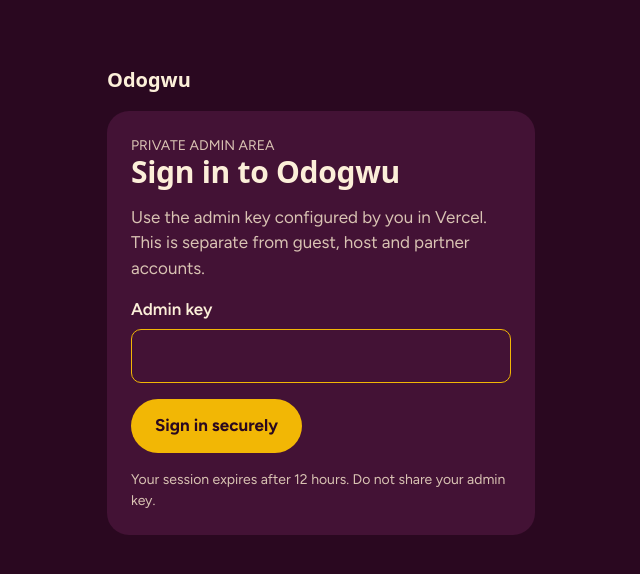
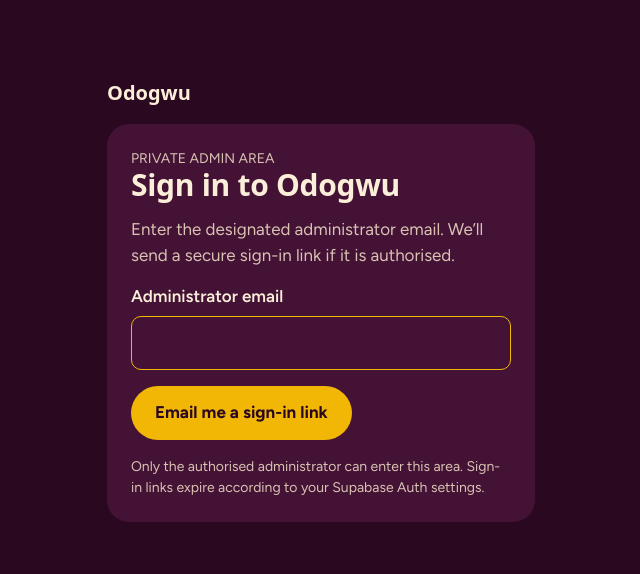
Before and after one commit to mcdavies4/odogwu, a Next.js app: page /admin/login in a window 1280 px wide. Shown: the top 574 px of the page, without its empty margins (319-959 px from the left). Built offline with nearby package versions, Linux system fonts and the light colour scheme; no server answers; a web font is replaced by a local one.

Commit message:
Add files via upload

```diff
--- a/app/admin/login/page.tsx
+++ b/app/admin/login/page.tsx
@@ -5,25 +5,27 @@
 export const dynamic = "force-dynamic";
 export const metadata = { title: "Admin login · Odogwu", robots: { index: false, follow: false } };
 
-export default async function AdminLogin({ searchParams }: { searchParams: Promise<{ error?: string }> }) {
+export default async function AdminLogin({ searchParams }: { searchParams: Promise<{ error?: string; sent?: string }> }) {
   if (await hasAdminSession()) redirect("/admin");
-  const { error } = await searchParams;
+  const { error, sent } = await searchParams;
+
   return (
     <main className="wrap stack" style={{ minHeight: "80dvh", display: "grid", alignContent: "center", maxWidth: 460 }}>
       <Link href="/" className="brand">Odogwu</Link>
       <section className="panel stack" style={{ padding: 24 }}>
         <p className="small muted" style={{ margin: 0 }}>PRIVATE ADMIN AREA</p>
         <h1 style={{ fontSize: 30, margin: 0 }}>Sign in to Odogwu</h1>
-        <p className="muted">Use the admin key configured by you in Vercel. This is separate from guest, host and partner accounts.</p>
-        {error === "1" && <div className="error" role="alert">That admin key was not accepted. Check it and try again.</div>}
+        <p className="muted">Enter the designated administrator email. We’ll send a secure sign-in link if it is authorised.</p>
+        {sent === "1" && <div className="notice" role="status">If the address is authorised and email delivery is configured, a sign-in link will arrive shortly. Check your inbox and junk folder.</div>}
+        {error === "1" && <div className="error" role="alert">We couldn’t start sign-in. Check the administrator configuration and try again.</div>}
         <form className="stack" action="/api/admin/login" method="post">
           <label className="field">
-            <span>Admin key</span>
-            <input className="input" name="key" type="password" autoComplete="current-password" required minLength={8} autoFocus />
+            <span>Administrator email</span>
+            <input className="input" name="email" type="email" autoComplete="email" required maxLength={254} autoFocus />
           </label>
-          <button className="btn" type="submit">Sign in securely</button>
+          <button className="btn" type="submit">Email me a sign-in link</button>
         </form>
-        <p className="small muted" style={{ marginBottom: 0 }}>Your session expires after 12 hours. Do not share your admin key.</p>
+        <p className="small muted" style={{ marginBottom: 0 }}>Only the authorised administrator can enter this area. Sign-in links expire according to your Supabase Auth settings.</p>
       </section>
     </main>
   );
```
